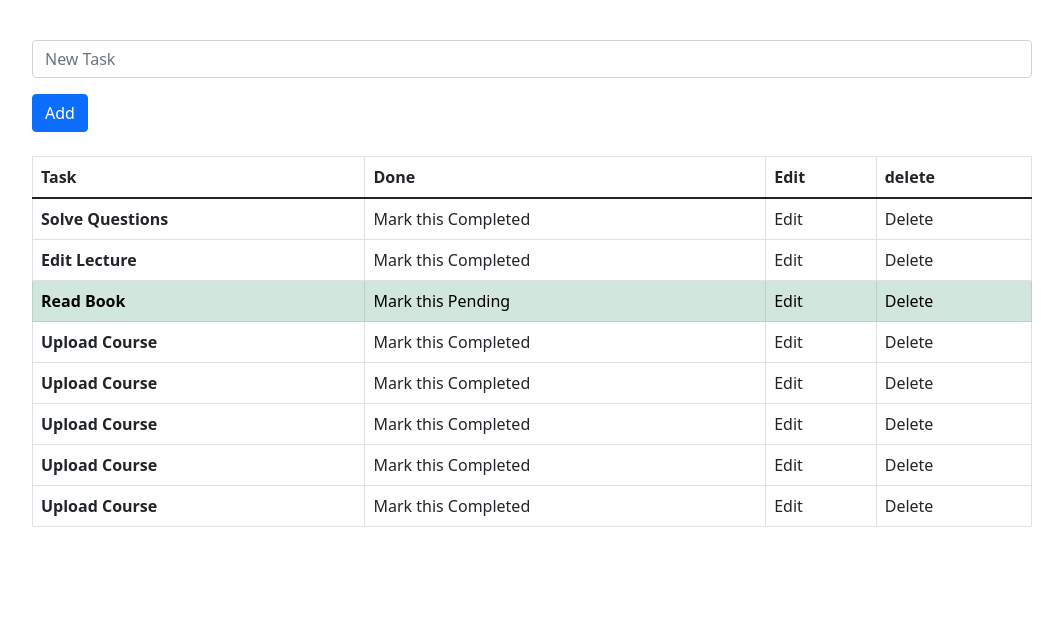
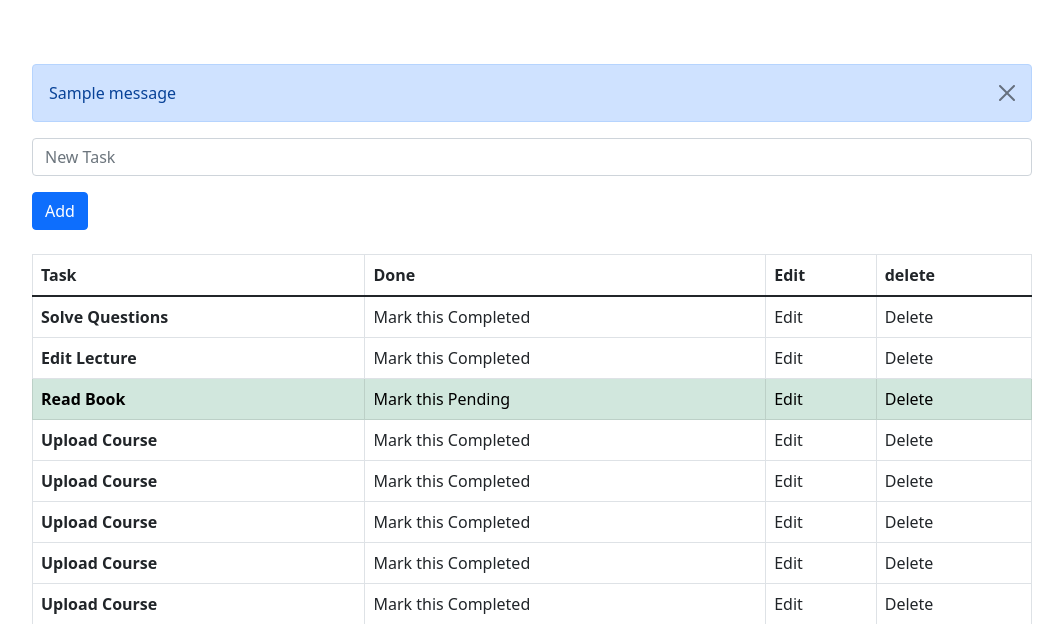
Before and after one commit to Keykubat60/taskmate, a Django app: page /todolist/ in a window 1280 px wide. Shown: the part 56-680 px from the top of the page, without its empty margins (108-1171 px from the left). Run offline with Django 4.2, Linux system fonts and the light colour scheme; data comes from the database, SQL or seed files in the repository; both versions use the stored data as it was after the commit; one stand-in notice (Sample message) is shown.

Commit message:
add message

```diff
--- a/taskmate/todolist_app/templates/todolist.html
+++ b/taskmate/todolist_app/templates/todolist.html
@@ -6,6 +6,16 @@
 
 {% block content %}
 <div class="container">
+     </br>
+    {% if messages %}
+        {% for message in messages %}
+            <div class="alert alert-primary alert-dismissible fade show" role="alert">
+      {{ message }}
+            <button type="button" class="btn-close" data-bs-dismiss="alert" aria-label="Close"></button>
+        </div>
+
+        {% endfor %}
+    {% endif %}
       <form method="POST">
     {% csrf_token %}
   <div class="mb-3">
--- a/taskmate/todolist_app/views.py
+++ b/taskmate/todolist_app/views.py
@@ -2,6 +2,7 @@ from django.shortcuts import render, redirect
 from django.http import HttpResponse
 from todolist_app.models import TaskList
 from todolist_app.forms import TaskForm
+from django.contrib import messages
 
 # Create your views here.
 def todolist(request):
@@ -10,6 +11,7 @@ def todolist(request):
         form = TaskForm(request.POST or None)
         if form.is_valid():
             form.save()
+        messages.success(request, ("New Task Added!"))
         return redirect("todolist")
     else:
 
```
Also changed, not shown: taskmate/db.sqlite3.
